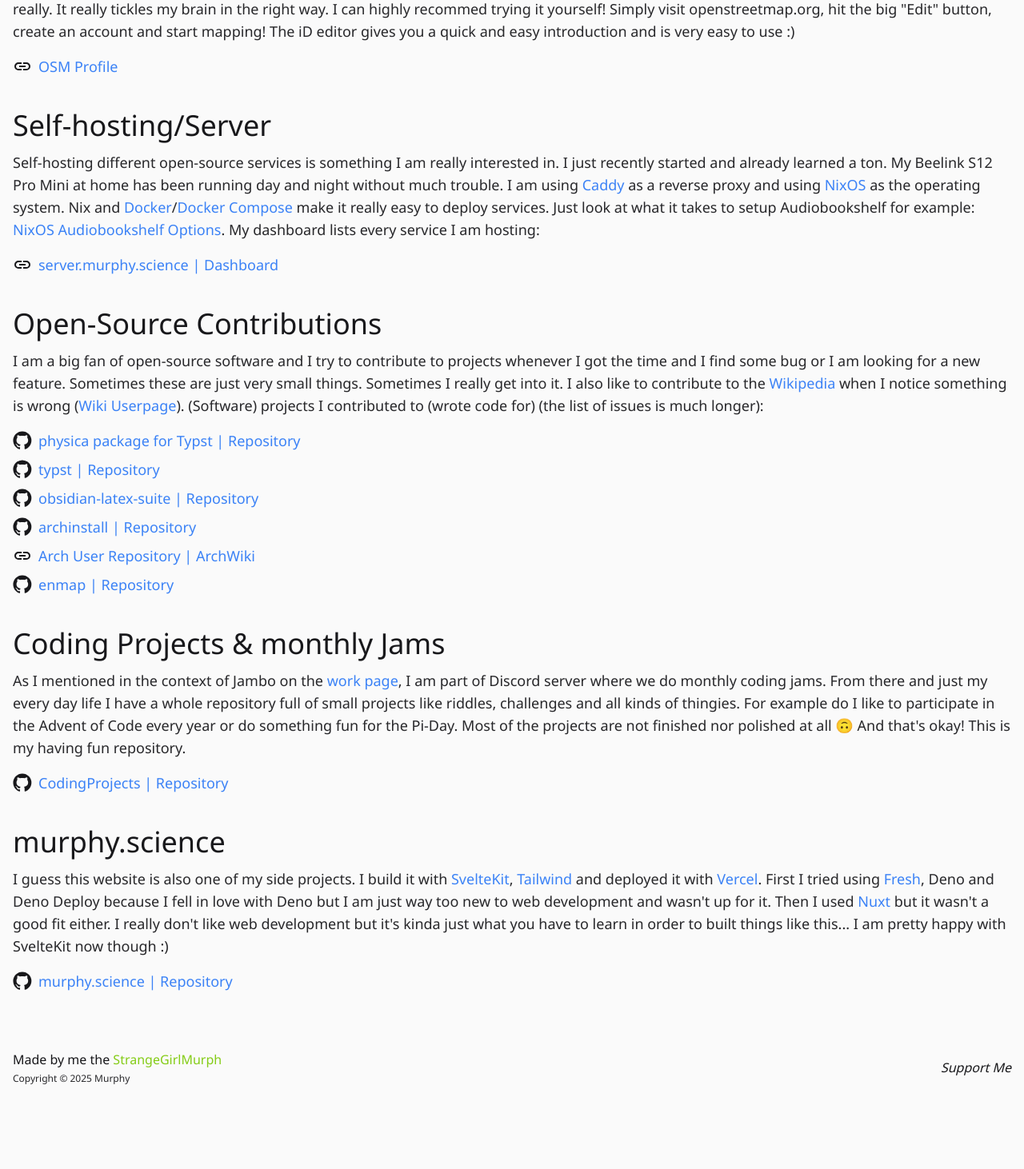
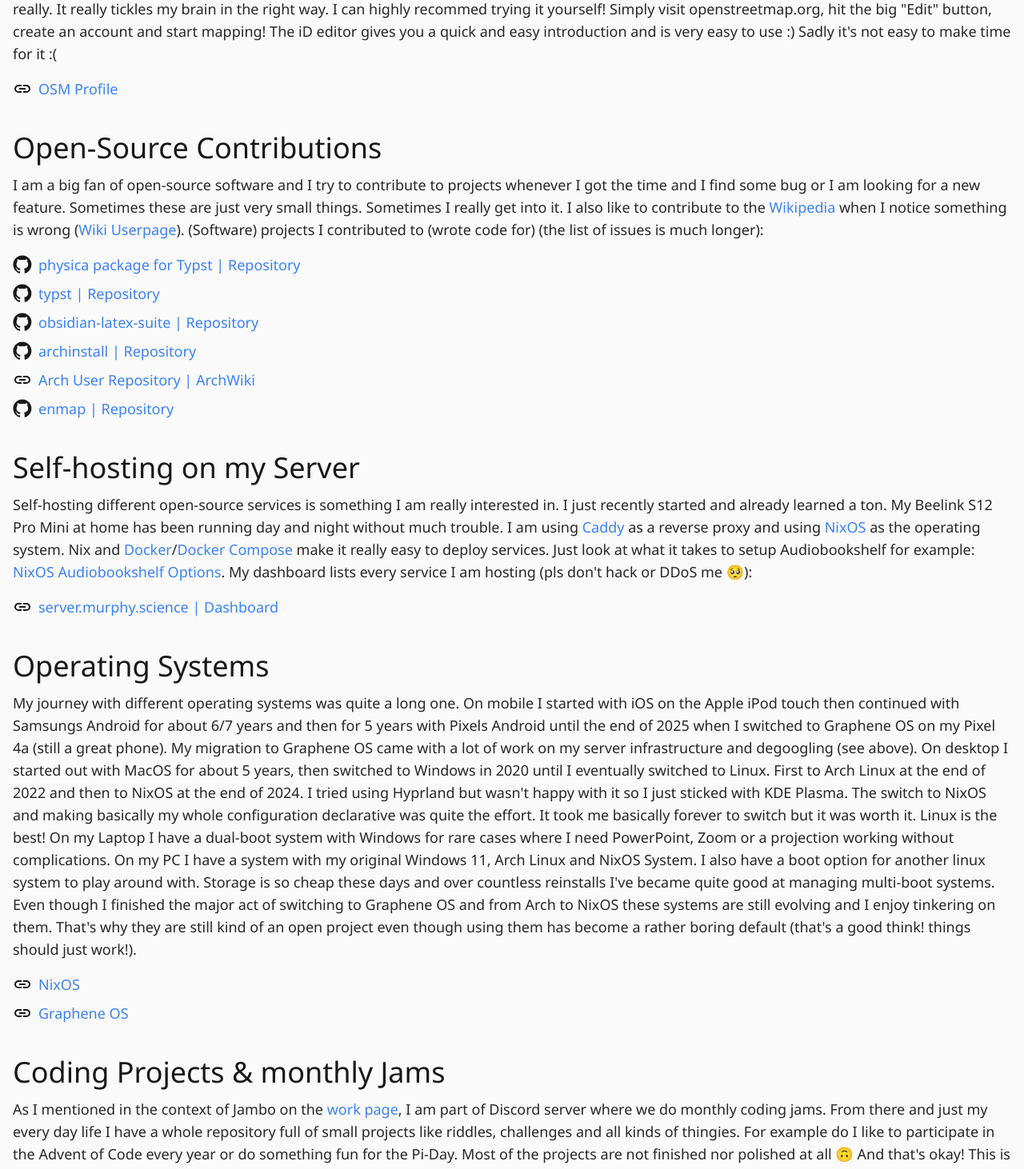
Before and after one commit to StrangeGirlMurph/murphy.science, a SvelteKit app: page /projects in a window 1280 px wide. Shown: the part 440-1902 px from the top of the page at 80% size. Before the commit the page ends 1813 px from the top, so only its background shows below. Built offline with nearby package versions, Linux system fonts and the light colour scheme.

Commit message:
more stuff

```diff
--- a/src/routes/projects/+page.svelte
+++ b/src/routes/projects/+page.svelte
@@ -9,7 +9,7 @@
 
 <div class="heading">
 	<h1 class="title">Side Projects</h1>
-	<h2 class="subtitle">An overview of smaller side projects.</h2>
+	<h2 class="subtitle">An overview of my side projects in no particular order.</h2>
 </div>
 
 <h1>OpenStreetMap</h1>
@@ -21,7 +21,7 @@
 		highly recommed trying it yourself! Simply visit
 		<a href="https://www.openstreetmap.org/">openstreetmap.org</a>, hit the big "Edit" button,
 		create an account and start mapping! The iD editor gives you a quick and easy introduction and
-		is very easy to use :)
+		is very easy to use :) Sadly it's not easy to make time for it :(
 	</p>
 	<Links
 		links={[
@@ -29,38 +29,6 @@
 				name: `OSM Profile`,
 				type: `link`,
 				href: `https://www.openstreetmap.org/user/StrangeGirlMurph`
-			}
-		]}
-	/>
-</section>
-
-<h1>Self-hosting/Server</h1>
-<section>
-	<p>
-		Self-hosting different open-source services is something I am really interested in. I just
-		recently started and already learned a ton. My Beelink S12 Pro Mini at home has been running day
-		and night without much trouble. I am using <a class="link" href="https://caddyserver.com/"
-			>Caddy</a
-		>
-		as a reverse proxy and using
-		<a class="link" href="https://nixos.org/">NixOS</a> as the operating system. Nix and
-		<a class="link" href="https://www.docker.com/">Docker</a>/<a
-			class="link"
-			href="https://docs.docker.com/compose/">Docker Compose</a
-		>
-		make it really easy to deploy services. Just look at what it takes to setup Audiobookshelf for example:
-		<a
-			class="link"
-			href="https://search.nixos.org/options?channel=unstable&from=0&size=50&sort=relevance&type=packages&query=services.audiobookshelf"
-			>NixOS Audiobookshelf Options</a
-		>. My dashboard lists every service I am hosting:
-	</p>
-	<Links
-		links={[
-			{
-				name: `server.murphy.science | Dashboard`,
-				type: `link`,
-				href: `https://server.murphy.science`
 			}
 		]}
 	/>
@@ -111,6 +79,76 @@
 				name: `enmap | Repository`,
 				type: `github`,
 				href: `https://github.com/eslachance/enmap`
+			}
+		]}
+	/>
+</section>
+
+<h1>Self-hosting on my Server</h1>
+<section>
+	<p>
+		Self-hosting different open-source services is something I am really interested in. I just
+		recently started and already learned a ton. My Beelink S12 Pro Mini at home has been running day
+		and night without much trouble. I am using <a class="link" href="https://caddyserver.com/"
+			>Caddy</a
+		>
+		as a reverse proxy and using
+		<a class="link" href="https://nixos.org/">NixOS</a> as the operating system. Nix and
+		<a class="link" href="https://www.docker.com/">Docker</a>/<a
+			class="link"
+			href="https://docs.docker.com/compose/">Docker Compose</a
+		>
+		make it really easy to deploy services. Just look at what it takes to setup Audiobookshelf for example:
+		<a
+			class="link"
+			href="https://search.nixos.org/options?channel=unstable&from=0&size=50&sort=relevance&type=packages&query=services.audiobookshelf"
+			>NixOS Audiobookshelf Options</a
+		>. My dashboard lists every service I am hosting (pls don't hack or DDoS me 🥺):
+	</p>
+	<Links
+		links={[
+			{
+				name: `server.murphy.science | Dashboard`,
+				type: `link`,
+				href: `https://server.murphy.science`
+			}
+		]}
+	/>
+</section>
+
+<h1>Operating Systems</h1>
+<section>
+	<p>
+		My journey with different operating systems was quite a long one. On mobile I started with iOS
+		on the Apple iPod touch then continued with Samsungs Android for about 6/7 years and then for 5
+		years with Pixels Android until the end of 2025 when I switched to Graphene OS on my Pixel 4a
+		(still a great phone). My migration to Graphene OS came with a lot of work on my server
+		infrastructure and degoogling (see above). On desktop I started out with MacOS for about 5
+		years, then switched to Windows in 2020 until I eventually switched to Linux. First to Arch
+		Linux at the end of 2022 and then to NixOS at the end of 2024. I tried using Hyprland but wasn't
+		happy with it so I just sticked with KDE Plasma. The switch to NixOS and making basically my
+		whole configuration declarative was quite the effort. It took me basically forever to switch but
+		it was worth it. Linux is the best! On my Laptop I have a dual-boot system with Windows for rare
+		cases where I need PowerPoint, Zoom or a projection working without complications. On my PC I
+		have a system with my original Windows 11, Arch Linux and NixOS System. I also have a boot
+		option for another linux system to play around with. Storage is so cheap these days and over
+		countless reinstalls I've became quite good at managing multi-boot systems. Even though I
+		finished the major act of switching to Graphene OS and from Arch to NixOS these systems are
+		still evolving and I enjoy tinkering on them. That's why they are still kind of an open project
+		even though using them has become a rather boring default (that's a good think! things should
+		just work!).
+	</p>
+	<Links
+		links={[
+			{
+				name: `NixOS`,
+				type: `link`,
+				href: `https://nixos.org/`
+			},
+			{
+				name: `Graphene OS`,
+				type: `link`,
+				href: `https://grapheneos.org/`
 			}
 		]}
 	/>
--- a/src/routes/university/+page.svelte
+++ b/src/routes/university/+page.svelte
@@ -12,7 +12,7 @@
 	<h2 class="subtitle">My uni history and some resources for my fellow students.</h2>
 </div>
 
-<h1>Scientific Knowledge Base (<i>Coming Soon™</i>)</h1>
+<!-- <h1>Scientific Knowledge Base (<i>Coming Soon™</i>)</h1>
 <section>
 	<p>
 		During my studies I take a lot of notes. All these notes and everything else I learn ends up in
@@ -22,10 +22,10 @@
 		<a class="link" href="https://creativecommons.org/licenses/by-nc-sa/4.0/">
 			CC BY-NC-SA 4.0 License</a
 		>. The vault is basically my own little Wikipedia with all the definitions, concepts, theorems
-		and so on I learn. <!-- Because it's all written in German mostly my fellow students from Uni and
-		maybe some other German speaking people will find it useful and get something out of it. -->
+		and so on I learn. <!- - Because it's all written in German mostly my fellow students from Uni and
+		maybe some other German speaking people will find it useful and get something out of it. - ->
 	</p>
-	<!-- <Links
+	<!- - <Links
 		links={[
 			{
 				name: `Knowledge-Base | Repository`,
@@ -33,8 +33,8 @@
 				href: `https://github.com/StrangeGirlMurph/Knowledge-Base`
 			}
 		]}
-	/> -->
-</section>
+	/> - ->
+</section> -->
 
 <h1>History</h1>
 <section>
@@ -44,7 +44,7 @@
 		Just not all of them and my bachelor is longer. Before I started this bachelor I studied
 		Computer Science & Computational Science somewhere else for a year. It allowed me to take
 		courses on physics and cognitive neurosciences but it was just too applied and tbh too easy for
-		me. Plus I wanted more and serious math. Not just math for cs.
+		me. Plus I wanted more and serious math. Not just math for computer science.
 	</p>
 </section>
 
```
